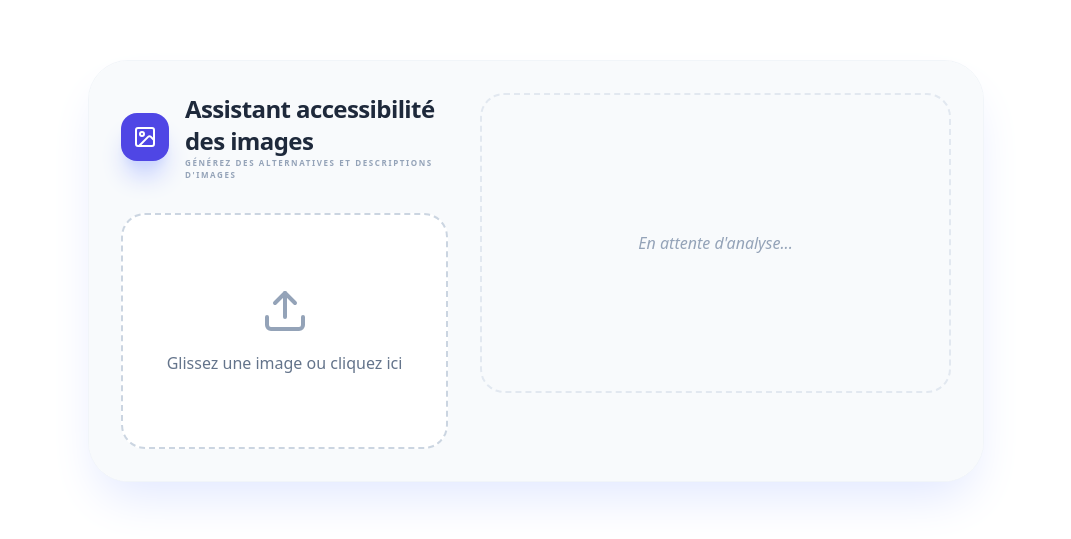
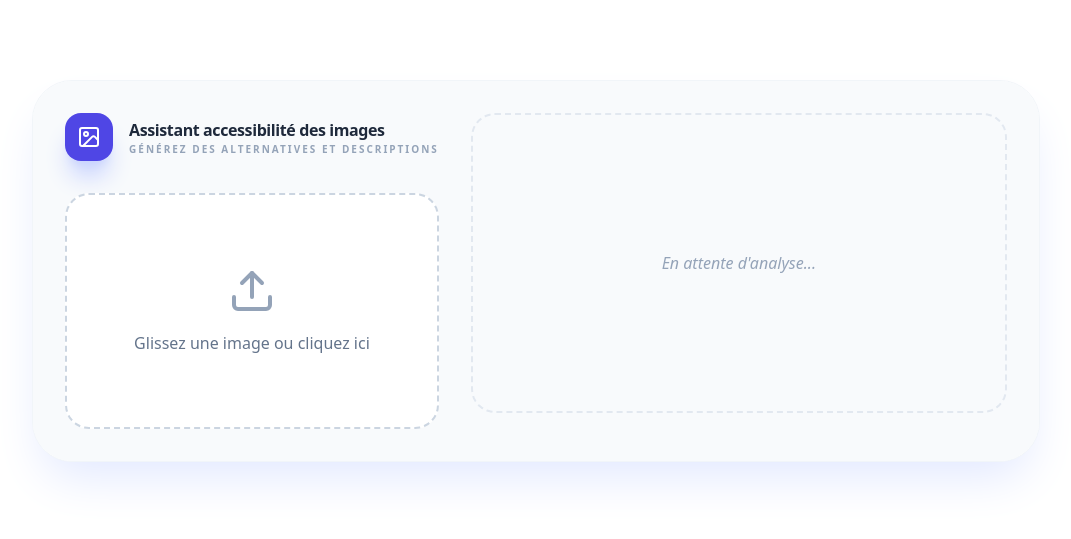
Before and after one commit to MaximeLy-VS/Assistant_AN, a React (Vite) app: page / in a window 1280 px wide. Shown: the part 129-668 px from the top of the page, without its empty margins (104-1175 px from the left). Built offline with nearby package versions, Linux system fonts and the light colour scheme; no server answers.

Commit message:
Increase max width and update text styles in App.jsx

```diff
--- a/src/App.jsx
+++ b/src/App.jsx
@@ -181,7 +181,7 @@ Renvoie le résultat au format JSON.`;
 
   return (
 <div className="min-h-screen flex items-center justify-center p-4 font-sans text-slate-900 bg-cover bg-center bg-no-repeat bg-fixed">
-  <div className="max-w-4xl bg-white rounded-[2.5rem] shadow-2xl shadow-indigo-100 overflow-hidden flex flex-col md:flex-row border border-slate-100 animate-fade-slide-up">
+  <div className="max-w-6xl bg-white rounded-[2.5rem] shadow-2xl shadow-indigo-100 overflow-hidden flex flex-col md:flex-row border border-slate-100 animate-fade-slide-up">
     <div className="bg-slate-50 text-slate-900 font-sans p-4 md:p-8">
       <div className="max-w-5xl mx-auto space-y-8">
         <div className="grid md:grid-cols-12 gap-8 items-start">
@@ -192,8 +192,8 @@ Renvoie le résultat au format JSON.`;
                   <ImageIcon className="text-white" size={24} />
                 </div>
                 <div className="">
-                  <h1 className="text-2xl font-black tracking-tight text-slate-800">Assistant accessibilité des images</h1>
-                  <p className="text-slate-400 text-[8px] font-bold uppercase tracking-[0.2em]">Générez des alternatives et descriptions d'images</p>
+                  <h1 className="text-4x3 font-black tracking-tight text-slate-800">Assistant accessibilité des images</h1>
+                  <p className="text-slate-400 text-[10px] font-bold uppercase tracking-[0.2em]">Générez des alternatives et descriptions</p>
                 </div>
               </div>
             </header>
```
